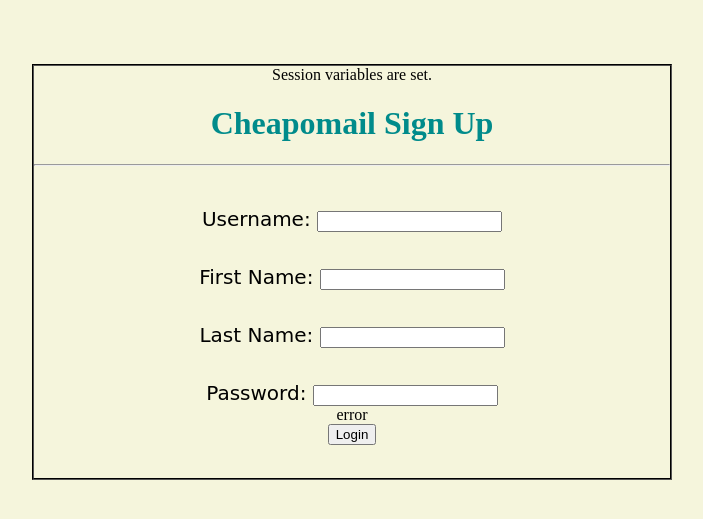
After one commit to RaphaellaCol/info2180-project4, a PHP site: page /signup.php in a window 1280 px wide. The commit adds this page. Shown: the top 519 px of the page, without its empty margins (288-991 px from the left). Run offline with PHP 8.4, Linux system fonts and the light colour scheme; data that the repository does not hold is empty.

Commit message:
Updated files

```diff
--- a/cheapomail.css
+++ b/cheapomail.css
@@ -15,6 +15,7 @@ body{
 
 	font-family: cursive;
 	font-size: 20px;
+	padding-top:15px;
 }
 
 h1{
--- a/connect.php
+++ b/connect.php
@@ -1,11 +1,11 @@
 <?php
 
 $host="localhost";
-$username="mailapp";
+$user="mailapp";
 $database="cheapomail";
-$password="root";
+$pword="";
 
-$connect=mysqli_connect($host, $username, $database, $password)
+$connect = mysqli_connect($host, $user, $pword, $database)
 or die(mysqli_error($connect));
 
 
--- /dev/null
+++ b/signup.php
@@ -0,0 +1,127 @@
+<?php
+	//GET SESSION USERNAME
+	session_start();
+	$_SESSION['username']= $username;
+	echo "Session variables are set.";
+
+//if (isset($_POST['username'])){
+//	$username = $_POST['username'];
+//}
+//if (isset($_POST['firstname'])){
+//	$fname = $_POST['firstname'];
+//}
+//if (isset($_POST['lastname'])){
+//	$lname = $_POST['lastname'];
+//}
+//if (isset($_POST['password'])){
+//	$password = $_POST['password'];
+//}
+//
+//
+//echo $username . "<br/>";
+//echo $fname . "<br/>";
+//echo $lname . "<br/>";
+//echo $password . "<br/>";
+//
+//include("connect.php"); //insert data from connect.php
+//
+//$db_query = "INSERT INTO users (id, username, firstname, lastname, password)" . "VALUES (NULL, '$username', '$fname', '$lname', '$password')";
+//
+//$result = mysqli_query($connect, $db_query) or die (mysqli_error($connect));
+//
+//if ($result==1){
+//	echo "You have been added";
+//}
+//else{
+//	echo "Sorry, an error has ocurred";
+//}
+//
+//mysqli_close($connect);	//close the connection
+//
+
+	$pw = isset($_POST['password']);
+	$error=0;
+
+if (isset($_POST['firstname'])&& !empty($_POST['firstname']))
+{
+	$firstname = $_POST('firstname');
+}
+else{
+	$error +=1;
+}
+if (isset($_POST['lastname'])&& !empty($_POST['lastname']))
+{
+	$lastname = $_POST('lastname');
+}
+else{
+	$error +=1;
+}
+
+if(isset($_POST['password']) && !empty($_POST['password']) && (preg_match('^(?=.*[a-z])(?=.*[A-Z])(?=.*\d)[a-zA-Z\d]{8,}$^',$pw) == 1))
+{
+	$password = $_POST('password');
+}
+else{
+	$error+=1;
+	}
+if (isset($_POST['username'])&& !empty($_POST['username']))
+{
+	$uname = $_POST('username');
+}
+else{
+	$error +=1;
+}
+include("connect.php");
+
+?>
+
+<html>
+<head>
+	<meta http-equiv="content-type" content="text/html; charset=UTF-8">
+	<title>Cheapomail</title>
+	<link rel="stylesheet" type="text/css" href="cheapomail.css">
+</head>
+
+<body>
+<h1>Cheapomail Sign Up</h1>
+<hr/><br>
+<form action='screen.php' method='POST'>
+	<div class="login">
+	<label for="username">Username:</label>
+	<input name="username"
+		   id= "username"
+	   	   type="text"/>
+	</div>
+<br>
+	<div class="login">
+	<label for="firstname">First Name:</label>
+	<input name="firstname"
+		   id= "firstname"
+	   	   type="text"/>
+	</div>
+<br>
+	<div class="login">
+	<label for="lastname">Last Name:</label>
+	<input name="lastname"
+		   id= "lastname"
+	   	   type="text"/>
+	</div>
+<br>
+	<div class="login">
+	<label for="password">Password:</label>
+	<input name="password"
+		   id= "password"
+	   	   type="password"/>
+	</div>
+<?php
+	if ($error > 0){
+			print 'error';
+		}
+?>
+<br>
+<input type="submit" value="Login">
+</form>
+
+</body>
+
+</html>
```
Also changed, not shown: compose.php (+31 -2 lines), login.php (+32 -52 lines), screen.php (+4 -33 lines), login.js (added).
